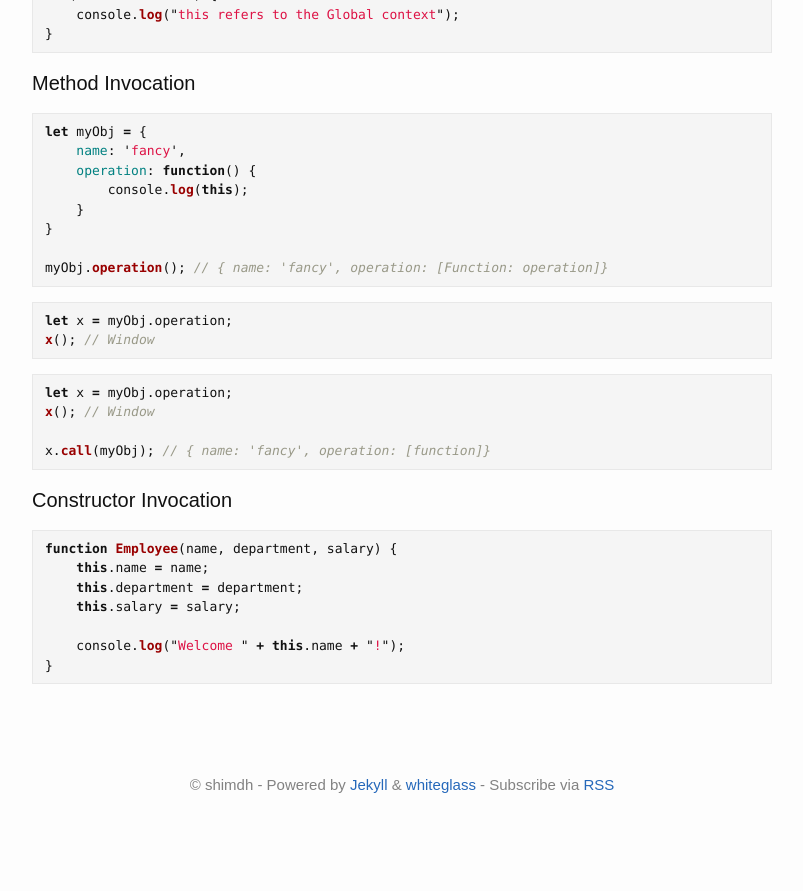
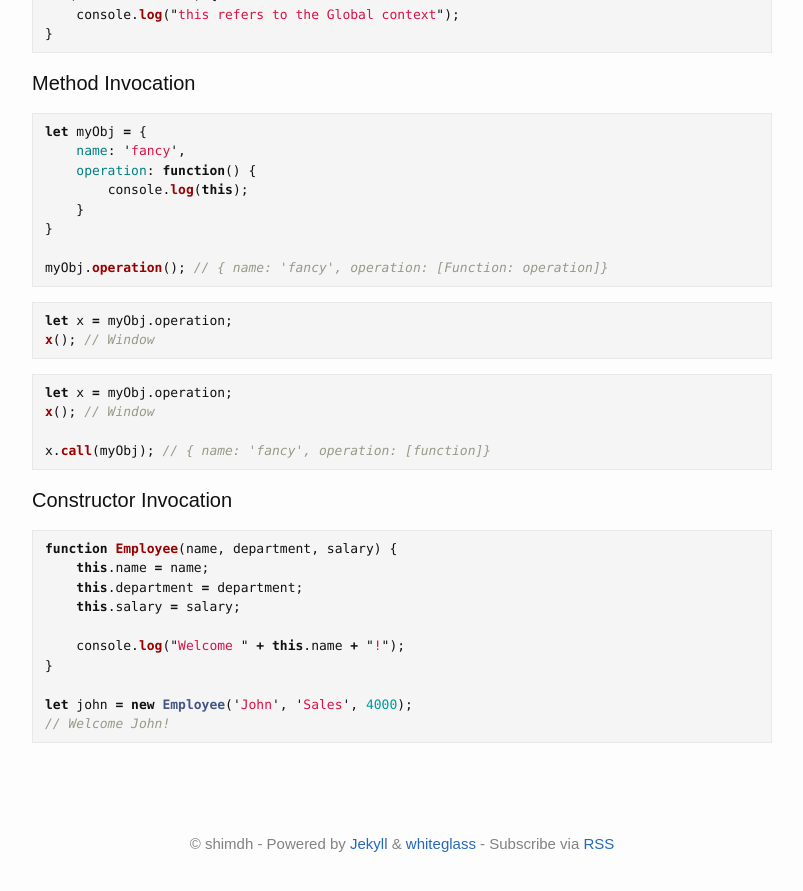
Before and after one commit to yous/whiteglass, a Jekyll site: the page built from _posts/2017-09-26-es6-new-syntax.md, in a window 1280 px wide and 900 px high, scrolled down 4416 px. Shown: the top 891 px of the window, without its empty margins (238-1041 px from the left). Built offline with Jekyll 4.4.1, drawn with Linux system fonts in a browser that asks for light colours; before the commit the page ends 5258 px from its top, so only the background shows below that.

Commit message:
added comments

```diff
--- a/_posts/2017-09-26-es6-new-syntax.md
+++ b/_posts/2017-09-26-es6-new-syntax.md
@@ -307,4 +307,8 @@ function Employee(name, department, salary) {
 
     console.log("Welcome " + this.name + "!");
 }
+
+let john = new Employee('John', 'Sales', 4000);
+// Welcome John!
+
 {% endhighlight %}
```
